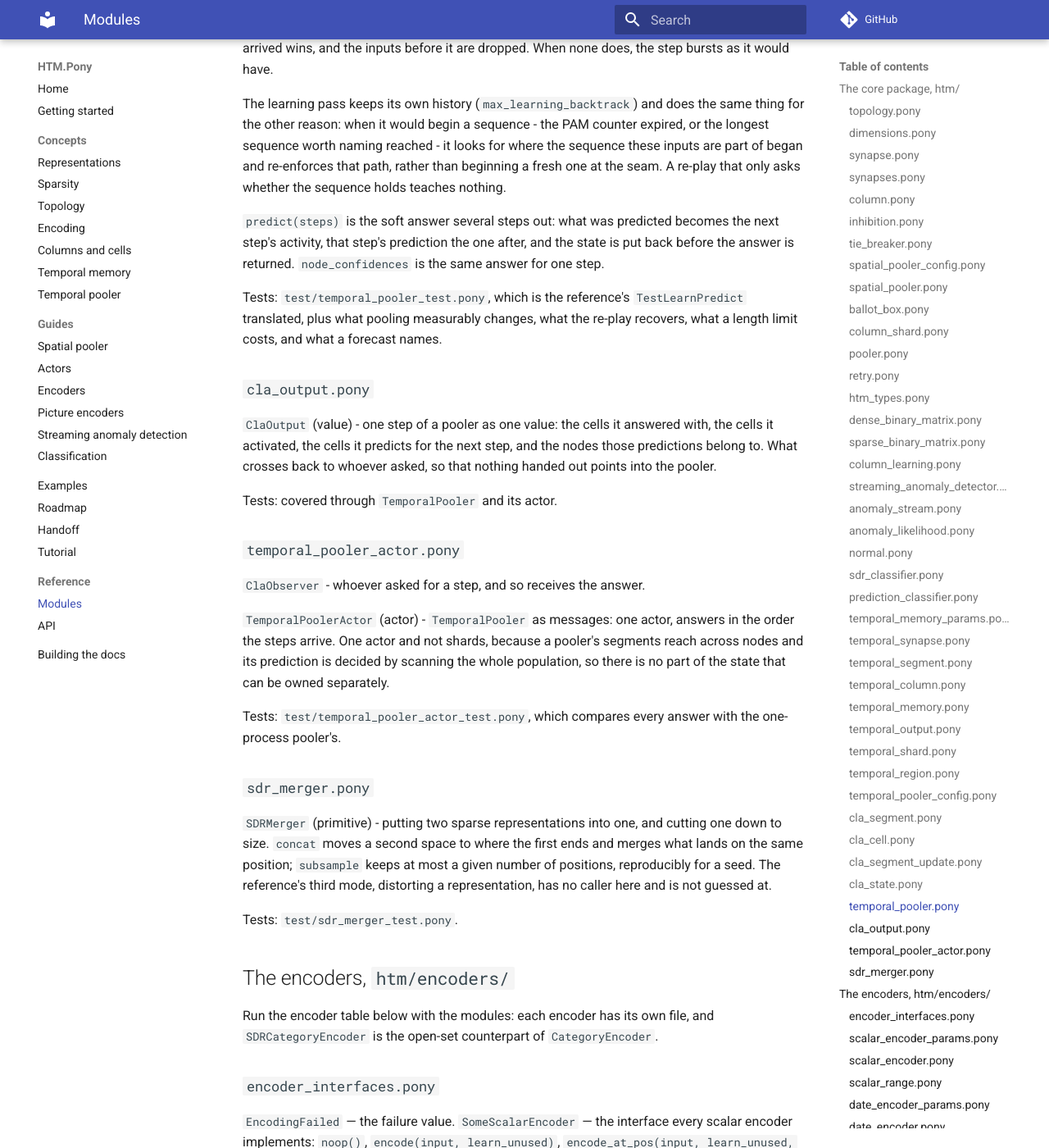
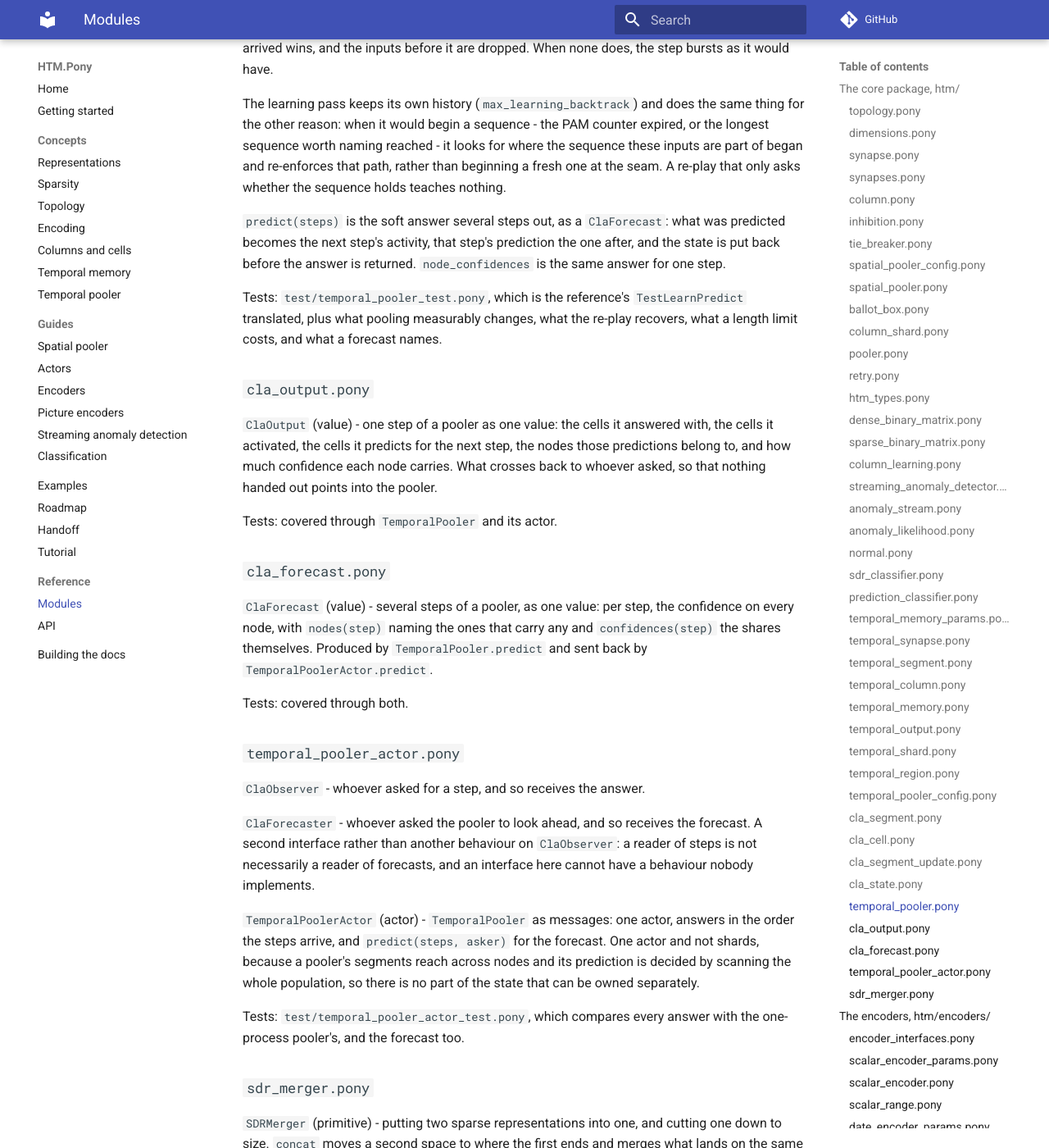
Before and after one commit to d-led/htm.pony, an MkDocs documentation site: the page built from docs/reference/modules.md, in a window 1280 px wide and 1400 px high, scrolled down 14317 px. Shown: the whole window at 82% size. Built offline with MkDocs 1.6.1 and Material for MkDocs 9.7.7, drawn with Linux system fonts in a browser that asks for light colours; comment, search, counter and statistics services are not loaded.

Commit message:
Let the pooler's actor answer a forecast, and give the forecast a name
The in-process pooler could be asked what it expects several steps out and how
confident it was, and the actor form could not - which is exactly the rule this
library holds every actor form to and the one place the pooler broke it. The
actor now has predict(steps, asker), behind a ClaForecaster interface of its own:
a reader of steps is not necessarily a reader of forecasts, and an interface here
cannot have a behaviour nobody implements.

The forecast itself is a value now, ClaForecast, rather than a bare matrix of
shares: nodes(step) names the ones that carry any confidence and
confidences(step) gives the shares. The example and the test that both used to
scan the matrix for themselves now read the name.

ClaOutput gained the same confidences, so a step's answer says how sure the
pooler is and not only what it chose - which is what the reference's output is,
a confidence per node.

Both forms are now held to the same comparison, and the actor test checks the
forecast against the in-process one as well as every step.

```diff
--- a/docs/reference/modules.md
+++ b/docs/reference/modules.md
@@ -482,10 +482,10 @@ sequence these inputs are part of began and re-enforces that path, rather than
 beginning a fresh one at the seam. A re-play that only asks whether the sequence
 holds teaches nothing.
 
-`predict(steps)` is the soft answer several steps out: what was predicted becomes
-the next step's activity, that step's prediction the one after, and the state is
-put back before the answer is returned. `node_confidences` is the same answer for
-one step.
+`predict(steps)` is the soft answer several steps out, as a `ClaForecast`: what
+was predicted becomes the next step's activity, that step's prediction the one
+after, and the state is put back before the answer is returned.
+`node_confidences` is the same answer for one step.
 
 Tests: `test/temporal_pooler_test.pony`, which is the reference's `TestLearnPredict`
 translated, plus what pooling measurably changes, what the re-play recovers, what
@@ -494,23 +494,38 @@ a length limit costs, and what a forecast names.
 ### `cla_output.pony`
 
 `ClaOutput` (value) - one step of a pooler as one value: the cells it answered
-with, the cells it activated, the cells it predicts for the next step, and the
-nodes those predictions belong to. What crosses back to whoever asked, so that
-nothing handed out points into the pooler.
+with, the cells it activated, the cells it predicts for the next step, the nodes
+those predictions belong to, and how much confidence each node carries. What
+crosses back to whoever asked, so that nothing handed out points into the pooler.
 
 Tests: covered through `TemporalPooler` and its actor.
+
+### `cla_forecast.pony`
+
+`ClaForecast` (value) - several steps of a pooler, as one value: per step, the
+confidence on every node, with `nodes(step)` naming the ones that carry any and
+`confidences(step)` the shares themselves. Produced by `TemporalPooler.predict`
+and sent back by `TemporalPoolerActor.predict`.
+
+Tests: covered through both.
 
 ### `temporal_pooler_actor.pony`
 
 `ClaObserver` - whoever asked for a step, and so receives the answer.
 
+`ClaForecaster` - whoever asked the pooler to look ahead, and so receives the
+forecast. A second interface rather than another behaviour on `ClaObserver`: a
+reader of steps is not necessarily a reader of forecasts, and an interface here
+cannot have a behaviour nobody implements.
+
 `TemporalPoolerActor` (actor) - `TemporalPooler` as messages: one actor, answers
-in the order the steps arrive. One actor and not shards, because a pooler's
-segments reach across nodes and its prediction is decided by scanning the whole
-population, so there is no part of the state that can be owned separately.
+in the order the steps arrive, and `predict(steps, asker)` for the forecast. One
+actor and not shards, because a pooler's segments reach across nodes and its
+prediction is decided by scanning the whole population, so there is no part of
+the state that can be owned separately.
 
 Tests: `test/temporal_pooler_actor_test.pony`, which compares every answer with
-the one-process pooler's.
+the one-process pooler's, and the forecast too.
 
 ### `sdr_merger.pony`
 
```
Also changed, not shown: docs/concepts/temporal-pooler.md (+11 -5 lines), 7 other files.
